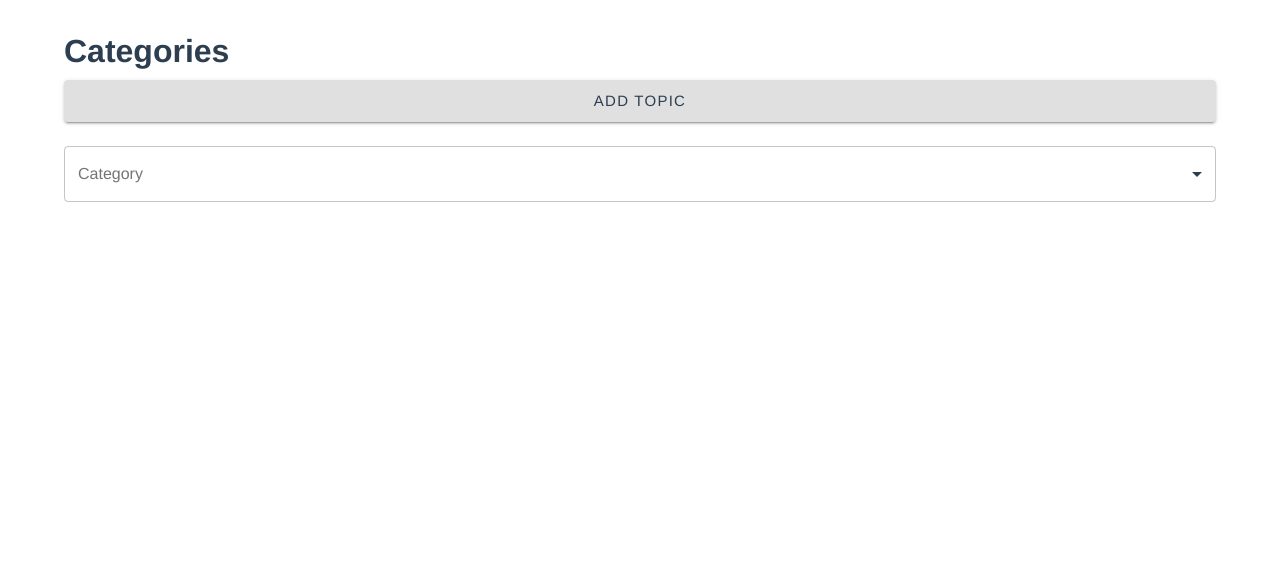
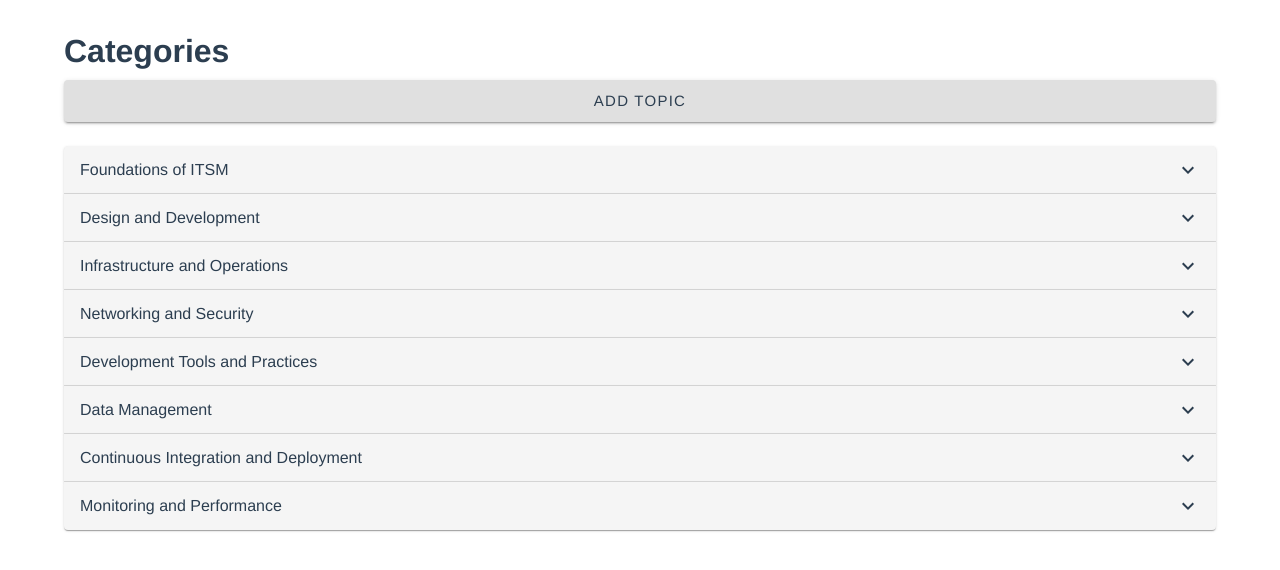
Before and after one commit to agile-learning-institute/mentorHub-topic-ui, a React (Vite) app: page /category in a window 1280 px wide. Shown: the top 570 px of the page. Built offline with nearby package versions, Linux system fonts and the light colour scheme; a web font is replaced by a local one.

Commit message:
list categories in accordions

```diff
--- a/src/pages/Category.jsx
+++ b/src/pages/Category.jsx
@@ -6,13 +6,14 @@ import {
   InputLabel,
   MenuItem,
   Select,
-  Typography,
+  Typography, Accordion, AccordionSummary, AccordionDetails,
 } from "@mui/material";
 import { mockCategories } from "../mockdata/mockdata.js";
 import TopicItem from "../ui/TopicItem.jsx";
 import { useNavigate } from "react-router-dom";
 import { useTheme } from "@emotion/react";
 import { useMockTopics } from "../context/MockTopicsContext.jsx";
+import { ExpandMore } from '@mui/icons-material'
 
 function Category() {
   const [category, setCategory] = useState("");
@@ -50,59 +51,28 @@ function Category() {
         Add Topic
       </Button>
 
-      <div
-        style={{
-          display: "flex",
-          flexDirection: "column",
-          justifyContent: "center",
-          alignItems: "center",
-          gap: "1.5rem",
-        }}
-      >
-        <FormControl fullWidth>
-          {/* Selection for Category/Path */}
-          <InputLabel id="demo-simple-select-label"> Category</InputLabel>
-          <Select
-            labelId="demo-simple-select-label"
-            id="demo-simple-select"
-            value={category}
-            label="Category"
-            onChange={handleCategoryChange}
+
+
+      {/* Accordions */}
+
+            {mockCategories.map(cat => (
+              <Accordion key={cat}>
+              <AccordionSummary
+          expandIcon={<ExpandMore />}
+          aria-label="Expand"
+          aria-controls="-content"
+          id="-header"
           >
-            {mockCategories.map((cat, i) => (
-              <MenuItem key={i} value={cat}>
-                {cat}
-              </MenuItem>
-            ))}
-          </Select>
-        </FormControl>
-      </div>
-      {/* Conditionally render topics*/}
-      {category && (
-        <div
-          key={currTopics.length}
-          style={{
-            display: "flex",
-            flexDirection: "column",
-            alignItems: "center",
-          }}
-        >
-          <Typography
-            variant="h6"
-            color="initial"
-            sx={{ marginBottom: "0.5rem", marginTop: "1rem" }}
-          >
-            Topics:
-          </Typography>
-          {currTopics?.length ? (
-            currTopics.map((topic) => (
-              <TopicItem isDraggable={false} key={topic.Id} topic={topic} />
-            ))
-          ) : (
-            <Typography>No Topics to Display</Typography>
-          )}
-        </div>
-      )}
+          <Typography>{cat}</Typography>
+        </AccordionSummary>
+        <AccordionDetails sx={{ backgroundColor: "#fff"}}>
+          {mockTopics.filter(topic => topic.Category === cat).map(topic => (
+            <TopicItem isDraggable={false} key={topic.Id} topic={topic} />
+          ))}
+        </AccordionDetails>
+          </Accordion>
+              ))}
+
     </Box>
   );
 }
--- a/src/pages/UpdateTopic.jsx
+++ b/src/pages/UpdateTopic.jsx
@@ -204,7 +204,8 @@ function UpdateTopic() {
                 <Button
                   onClick={() => navigate(`/topic/skills/${topicId}/${i}`)}
                   size="small"
-                  sx={{ ml: 2 }}
+                  sx={{ ml: 2, flexShrink: 0 }}
+
                 >
                   Details
                 </Button>
@@ -268,7 +269,7 @@ function UpdateTopic() {
                   navigate(`/topic/resource/${topicId}/${res.Name}`)
                 }
                 size="small"
-                sx={{ ml: 2 }}
+                sx={{ ml: 2, flexShrink: 0 }}
               >
                 Details
               </Button>
--- a/src/ui/TopicItem.jsx
+++ b/src/ui/TopicItem.jsx
@@ -19,6 +19,7 @@ function TopicItem({ topic, isDraggable = true }) {
         display: "flex",
         width: "100%",
         justifyContent: "space-between",
+        alignItems: "center",
         maxWidth: {
           md: "70%",
           lg: "60%",
@@ -31,7 +32,7 @@ function TopicItem({ topic, isDraggable = true }) {
       <div key={topic.Id} style={{ display: "flex", alignItems: "center" }}>
         {isDraggable && <DragHandle sx={{ ml: "8px", mr: "18px" }} />} {topic.Name}
       </div>
-      <Button onClick={() => navigate(`/topic/${topic.Id}`)} size="small">
+      <Button onClick={() => navigate(`/topic/${topic.Id}`)} size="small" sx={{height: "30px", marginX: "2px"}}>
         EDIT
       </Button>
     </Typography>
```
